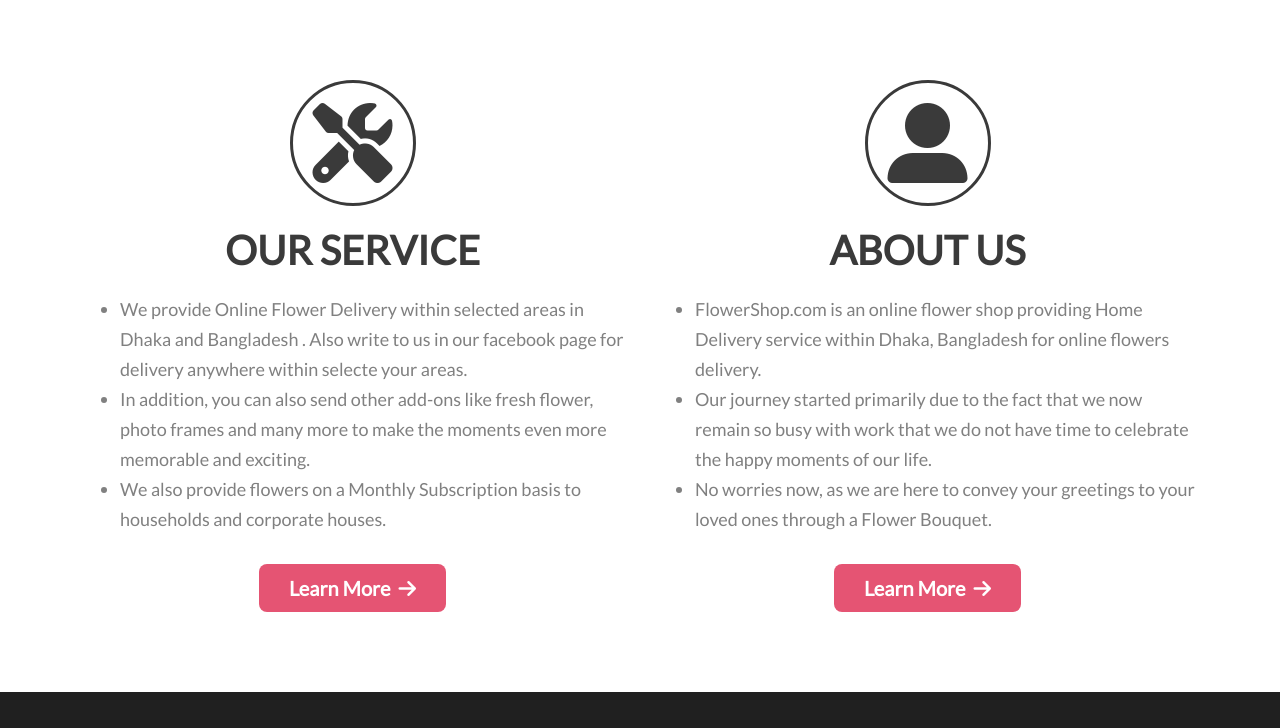
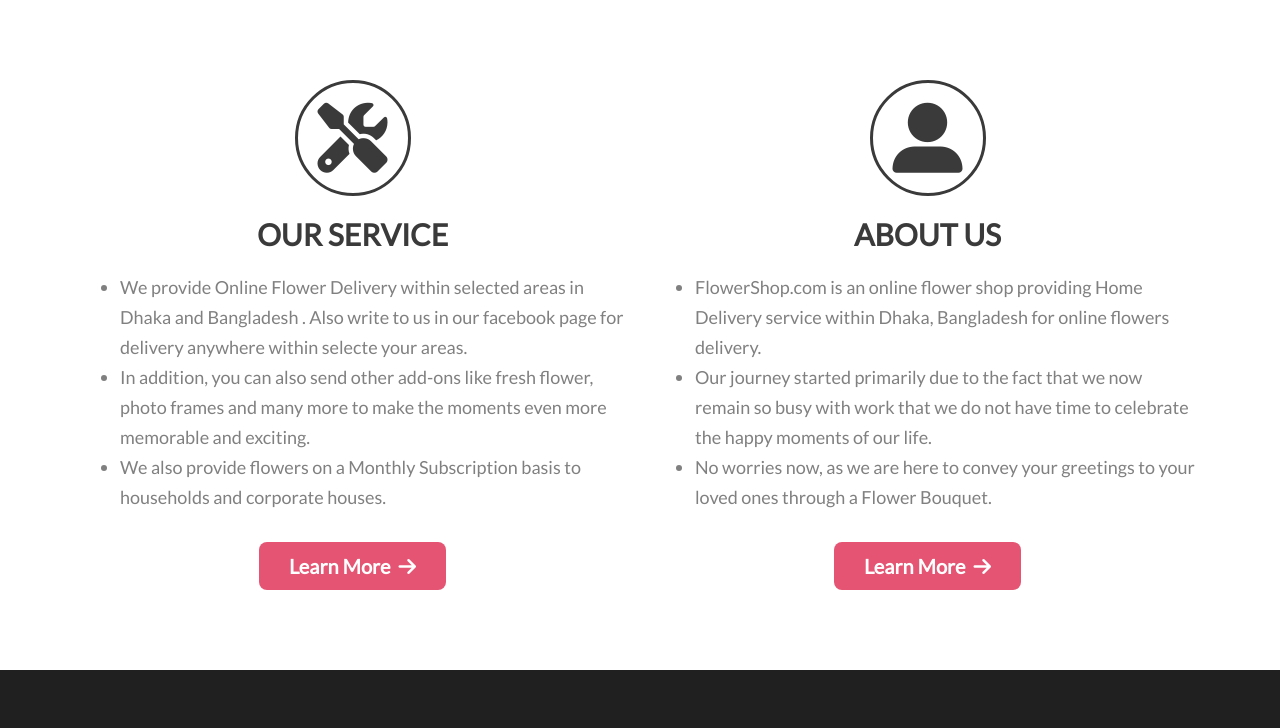
Before and after one commit to shakib2123/My-Flower-Shop, a plain HTML site: page index.html in a window 1280 px wide. Shown: the part 3015-3743 px from the top of the page. Drawn offline with Linux system fonts and the light colour scheme.

Commit message:
icons modefied

```diff
--- a/styles/shop.css
+++ b/styles/shop.css
@@ -289,7 +289,7 @@ header {
 }
 
 .service-icon {
-    font-size: 80px;
+    font-size: 70px;
     padding: 20px;
     color: rgb(58, 58, 58);
     border: 3px solid rgb(58, 58, 58);
@@ -298,7 +298,7 @@ header {
 }
 
 .about-title {
-    font-size: 40px;
+    font-size: 30px;
     color: rgb(58, 58, 58);
     margin-bottom: 20px;
 }
```
